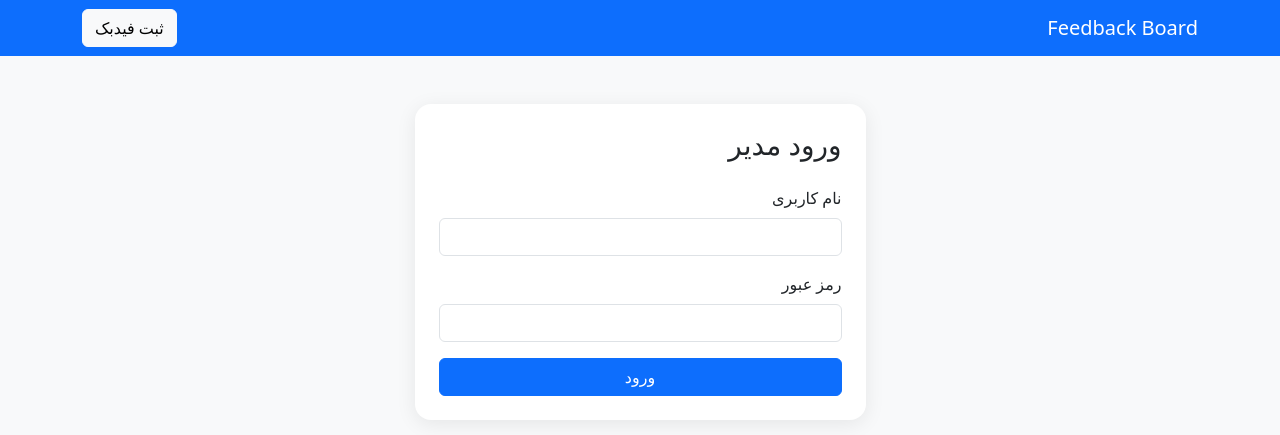
After one commit to Fargolnz/Feedback-Board, a FastAPI app: template app/templates/login.html in a window 1280 px wide. The commit adds this page. Shown: the top 435 px of the page. Run offline with FastAPI, Linux system fonts and the light colour scheme; the template is opened without the code that fills it, so the values that code supplies are empty.

Commit message:
Implement admin login system for dashboard protection

```diff
--- a/app/main.py
+++ b/app/main.py
@@ -1,5 +1,6 @@
 from fastapi import FastAPI
 from fastapi.staticfiles import StaticFiles
+from starlette.middleware.sessions import SessionMiddleware
 
 from .database import Base
 from .database import engine
@@ -8,6 +9,11 @@ from .routes import router
 from . import models
 
 app = FastAPI()
+
+app.add_middleware(
+    SessionMiddleware,
+    secret_key="super-secret-key"
+)
 
 Base.metadata.create_all(bind=engine)
 
--- a/app/templates/dashboard.html
+++ b/app/templates/dashboard.html
@@ -11,16 +11,16 @@
     <body>
         <nav class="navbar navbar-expand-lg navbar-dark bg-dark mb-4">
             <div class="container">
-                <span class="navbar-brand">داشبورد مدیریت</span>
+                <span class="navbar-brand">Feedback Board</span>
                 <div class="navbar-nav ms-auto">
-                    <a class="btn btn-light" href="/">ثبت فیدبک</a>
+                    <a class="btn btn-danger" href="/logout">خروج</a>
                 </div>
             </div>
         </nav>
 
         <main class="container">
             <div class="card p-4">
-                <h1 class="h4 mb-3">لیست فیدبک‌ها</h1>
+                <h1 class="h4 mb-3">داشبورد مدیریت فیدبک‌ها</h1>
                 <p class="text-muted mb-4">وضعیت هر فیدبک را از اینجا تغییر دهید.</p>
                 <div id="alert-box" class="alert d-none" role="alert"></div>
                 <div id="empty-state" class="alert alert-info d-none">هنوز فیدبکی ثبت نشده است.</div>
--- a/app/templates/feedback.html
+++ b/app/templates/feedback.html
@@ -11,9 +11,9 @@
     <body>
         <nav class="navbar navbar-expand-lg navbar-dark bg-primary mb-4">
             <div class="container">
-                <span class="navbar-brand">ثبت فیدبک</span>
+                <span class="navbar-brand">Feedback Board</span>
                 <div class="navbar-nav ms-auto">
-                    <a class="btn btn-light" href="/dashboard">داشبورد مدیریت</a>
+                    <a class="btn btn-light" href="/login">ورود مدیر</a>
                 </div>
             </div>
         </nav>
--- /dev/null
+++ b/app/templates/login.html
@@ -0,0 +1,63 @@
+<!DOCTYPE html>
+<html lang="fa" dir="rtl">
+
+    <head>
+        <meta charset="UTF-8">
+        <title>ورود مدیر</title>
+        <link href="https://cdn.jsdelivr.net/npm/bootstrap@5.3.3/dist/css/bootstrap.rtl.min.css" rel="stylesheet" />
+        <link rel="stylesheet" href="/static/css/style.css" />
+    </head>
+
+    <body>
+        <nav class="navbar navbar-expand-lg navbar-dark bg-primary mb-4">
+            <div class="container">
+                <span class="navbar-brand">Feedback Board</span>
+                <div class="navbar-nav ms-auto">
+                    <a class="btn btn-light" href="/">ثبت فیدبک</a>
+                </div>
+            </div>
+        </nav>
+
+        <div class="container mt-5">
+            <div class="row justify-content-center">
+                <div class="col-md-5">
+                    <div class="card p-4">
+                        <h3 class="mb-4">ورود مدیر</h3>
+                        {% if error %}
+                            <div class="alert alert-danger">
+                                نام کاربری یا رمز عبور اشتباه است
+                            </div>
+                        {% endif %}
+                        <form action="/login" method="post">
+                            <div class="mb-3">
+                                <label class="form-label">
+                                    نام کاربری
+                                </label>
+                                <input
+                                    type="text"
+                                    name="username"
+                                    class="form-control"
+                                    required>
+                            </div>
+                            <div class="mb-3">
+                                <label class="form-label">
+                                    رمز عبور
+                                </label>
+                                <input
+                                    type="password"
+                                    name="password"
+                                    class="form-control"
+                                    required>
+                            </div>
+                            <button
+                                type="submit"
+                                class="btn btn-primary w-100">
+                                ورود
+                            </button>
+                        </form>
+                    </div>
+                </div>
+            </div>
+        </div>
+    </body>
+</html>
--- a/requirements.txt
+++ b/requirements.txt
@@ -3,3 +3,4 @@ uvicorn==0.35.0
 sqlalchemy==2.0.43
 jinja2==3.1.6
 python-multipart==0.0.20
+itsdangerous==2.2.0
```
Also changed, not shown: app/routes.py (+59 -8 lines), README.md, 3 other files.
